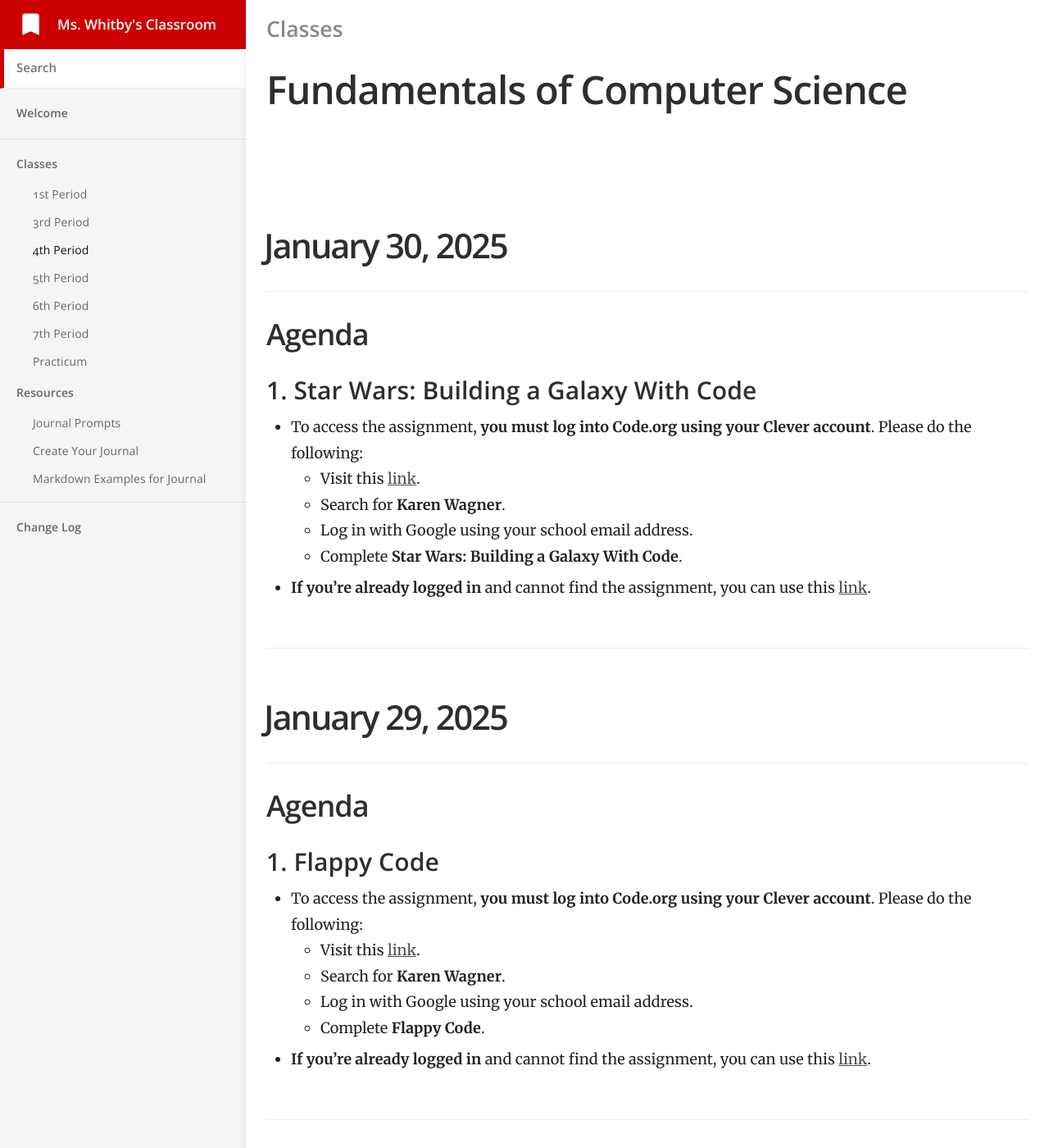
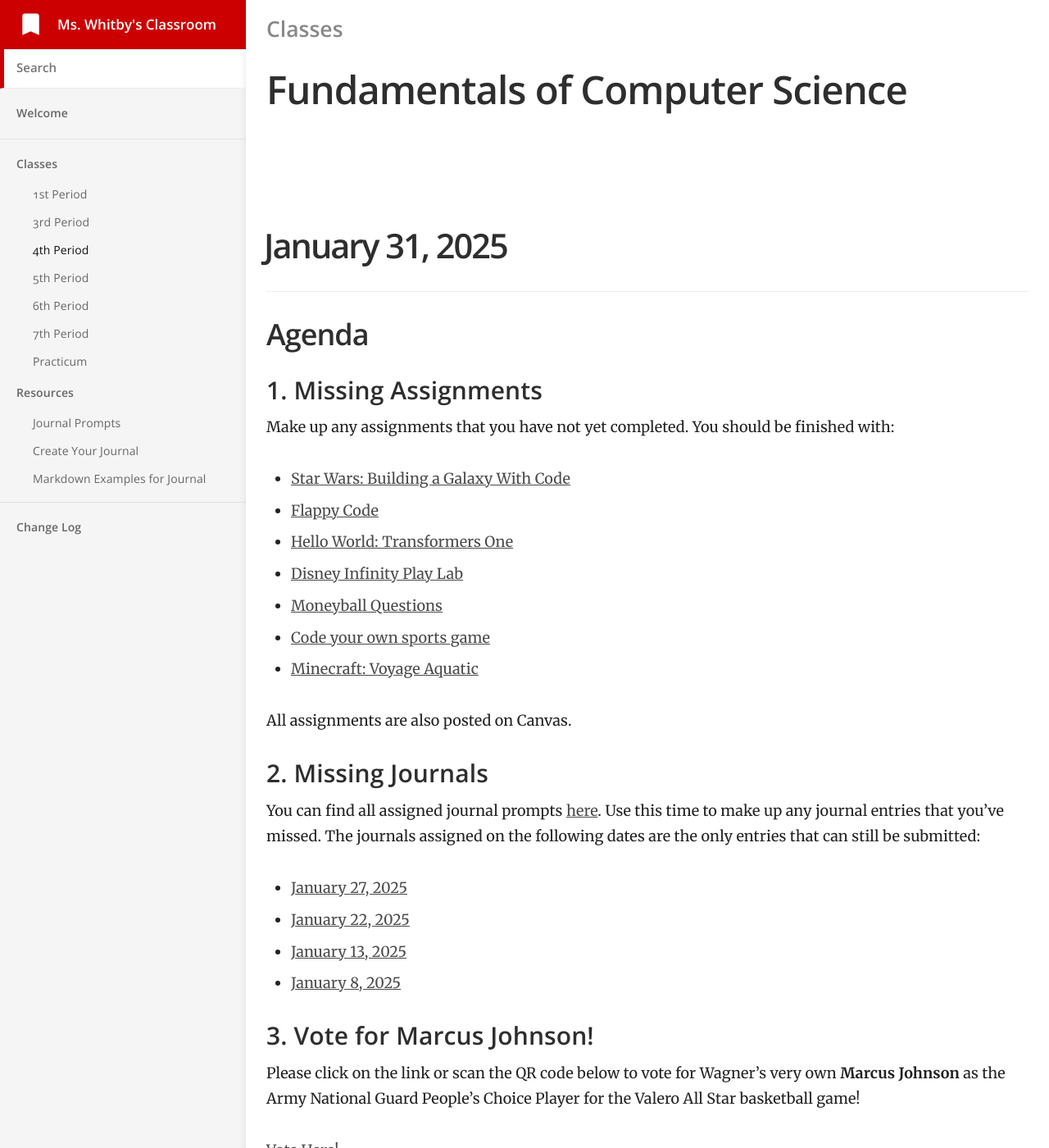
Before and after one commit to mswhitby/classroom, a Jekyll site: the page built from _docs/classes/4th.md, in a window 1280 px wide and 1400 px high. Shown: the whole window at 82% size. Built offline with Jekyll 4.4.1, drawn with Linux system fonts in a browser that asks for light colours.

Commit message:
Updated Lessons

```diff
--- a/_docs/classes/4th.md
+++ b/_docs/classes/4th.md
@@ -4,6 +4,44 @@ subtitle: Fundamentals of Computer Science
 category: Classes
 order: 3
 ---
+
+# January 31, 2025
+
+## Agenda
+
+### 1. Missing Assignments
+
+Make up any assignments that you have not yet completed. You should be finished with:
+
+- [Star Wars: Building a Galaxy With Code](https://github.com/mswhitby/classroom/blob/main/_docs/classes/4th.md#january-30-2025)
+- [Flappy Code](https://github.com/mswhitby/classroom/blob/main/_docs/classes/4th.md#1-flappy-code)
+- [Hello World: Transformers One](https://github.com/mswhitby/classroom/blob/main/_docs/classes/4th.md#january-28-2025)
+- [Disney Infinity Play Lab](https://github.com/mswhitby/classroom/blob/main/_docs/classes/4th.md#january-23-2025)
+- [Moneyball Questions](https://github.com/mswhitby/classroom/blob/main/_docs/classes/4th.md#january-15-2025)
+- [Code your own sports game](https://github.com/mswhitby/classroom/blob/main/_docs/classes/4th.md#january-10-2025)
+- [Minecraft: Voyage Aquatic](https://github.com/mswhitby/classroom/blob/main/_docs/classes/4th.md#january-9-2025)
+
+All assignments are also posted on Canvas.
+
+### 2. Missing Journals
+
+You can find all assigned journal prompts [here](https://github.com/mswhitby/classroom/blob/main/_docs/resources/journal.md). Use this time to make up any journal entries that you've missed. The journals assigned on the following dates are the only entries that can still be submitted:
+
+- [January 27, 2025](https://github.com/mswhitby/classroom/blob/main/_docs/resources/journal.md#january-27-2025)
+- [January 22, 2025](https://github.com/mswhitby/classroom/blob/main/_docs/resources/journal.md#january-22-2025)
+- [January 13, 2025](https://github.com/mswhitby/classroom/blob/main/_docs/resources/journal.md#january-13-2025)
+- [January 8, 2025](https://github.com/mswhitby/classroom/blob/main/_docs/resources/journal.md#january-8-2025)
+
+### 3. Vote for Marcus Johnson!
+
+Please click on the link or scan the QR code below to vote for Wagner's very own **Marcus Johnson** as the Army National Guard People's Choice Player for the Valero All Star basketball game!
+
+[Vote Here!](https://woobox.com/hzdfnk)
+
+
+![Vote for Marcus Johnson](../../media/2025_vote_marcus_johnson_2.png)
+
+----
 
 # January 30, 2025
 
```
